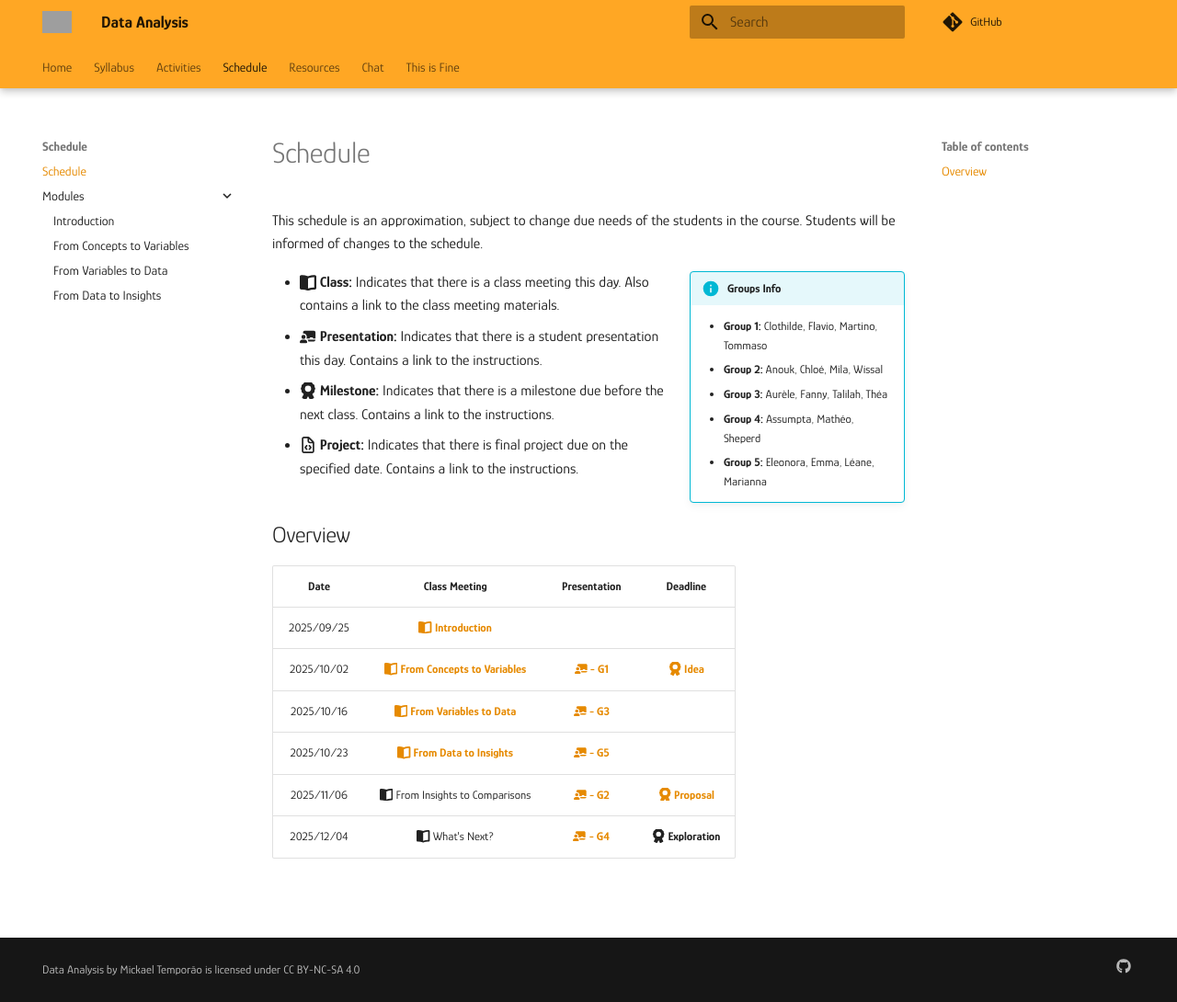
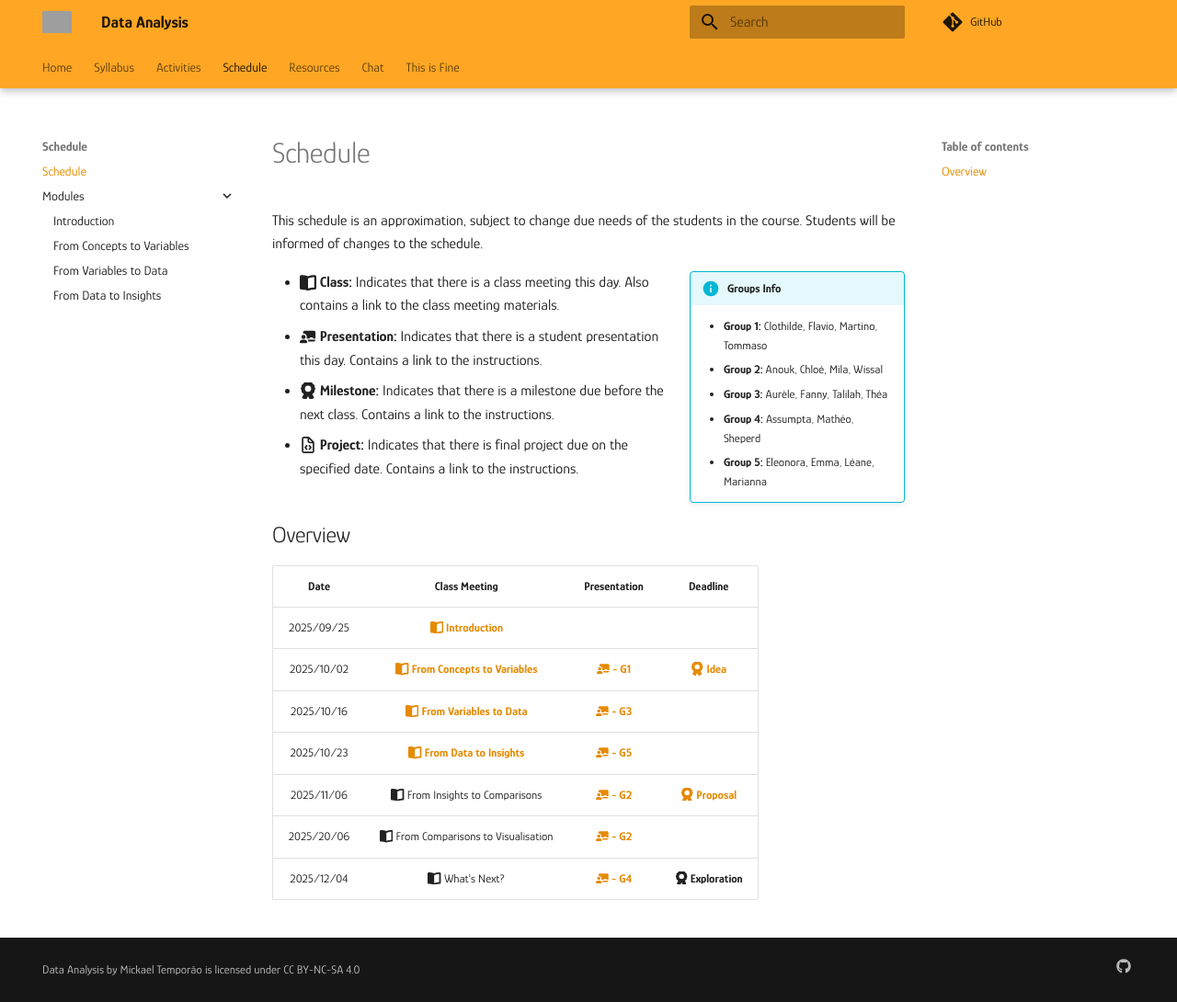
Before and after one commit to mickaeltemporao/data-analysis, an MkDocs documentation site: the page built from docs/schedule.md, in a window 1280 px wide and 1090 px high. Shown: the whole window at 92% size. Built offline with MkDocs 1.6.1 and Material for MkDocs 9.7.7, drawn with Linux system fonts in a browser that asks for light colours; comment, search, counter and statistics services are not loaded; grey boxes are pictures that could not be loaded.

Commit message:
fix missing schedule date

```diff
--- a/docs/schedule.md
+++ b/docs/schedule.md
@@ -17,44 +17,29 @@ This schedule is an approximation, subject to change due needs of the students i
 
 ## Overview
 
-  | Date       | Class Meeting                                                                          | Presentation                                                                | Deadline                                                                                                                                                   |
-  |:----------:|:--------------------------------------------------------------------------------------:|:---------------------------------------------------------------------------:|:----------------------------------------------------------------------------------------------------------------------------------------------------------:|
-  | 2025/09/25 | [:fontawesome-solid-book-open: **Introduction**](modules/introduction.md)              |                                                                             |                                                                                                                                                            |
-  | 2025/10/02 | [:fontawesome-solid-book-open: **From Concepts to Variables**](modules/variables.md)   | [**:fontawesome-solid-chalkboard-user: - G1**](activities/participation.md) | [**:fontawesome-solid-award: Idea**](activities/milestone-1.md)                                                                                            |
-  | 2025/10/16 | [:fontawesome-solid-book-open: **From Variables to Data**](modules/data.md)            | [**:fontawesome-solid-chalkboard-user: - G3**](activities/participation.md) |                                                                                                                                                            |
-  | 2025/10/23 |  [:fontawesome-solid-book-open: **From Data to Insights**](modules/exploration-1.md)    | [**:fontawesome-solid-chalkboard-user: - G5**](activities/participation.md) |                                                                                                                      |
-  | 2025/11/06 | :fontawesome-solid-book-open: From Insights to Comparisons                             | [**:fontawesome-solid-chalkboard-user: - G2**](activities/participation.md) |  [**:fontawesome-solid-award: Proposal**](activities/milestone-2.md)                                                                                                                                                          |
-  | 2025/12/04 | :fontawesome-solid-book-open: What's Next?                                             | [**:fontawesome-solid-chalkboard-user: - G4**](activities/participation.md) | **:fontawesome-solid-award: Exploration**                                                                                                                  |
+   | Date       | Class Meeting                                                                        | Presentation                                                                | Deadline                                                            |
+   |:----------:|:------------------------------------------------------------------------------------:|:---------------------------------------------------------------------------:|:-------------------------------------------------------------------:|
+   | 2025/09/25 | [:fontawesome-solid-book-open: **Introduction**](modules/introduction.md)            |                                                                             |                                                                     |
+   | 2025/10/02 | [:fontawesome-solid-book-open: **From Concepts to Variables**](modules/variables.md) | [**:fontawesome-solid-chalkboard-user: - G1**](activities/participation.md) | [**:fontawesome-solid-award: Idea**](activities/milestone-1.md)     |
+   | 2025/10/16 | [:fontawesome-solid-book-open: **From Variables to Data**](modules/data.md)          | [**:fontawesome-solid-chalkboard-user: - G3**](activities/participation.md) |                                                                     |
+   | 2025/10/23 | [:fontawesome-solid-book-open: **From Data to Insights**](modules/exploration-1.md)  | [**:fontawesome-solid-chalkboard-user: - G5**](activities/participation.md) |                                                                     |
+   | 2025/11/06 | :fontawesome-solid-book-open: From Insights to Comparisons                           | [**:fontawesome-solid-chalkboard-user: - G2**](activities/participation.md) | [**:fontawesome-solid-award: Proposal**](activities/milestone-2.md) |
+   | 2025/20/06 | :fontawesome-solid-book-open: From Comparisons to Visualisation                      | [**:fontawesome-solid-chalkboard-user: - G2**](activities/participation.md) | |
+   | 2025/12/04 | :fontawesome-solid-book-open: What's Next?                                           | [**:fontawesome-solid-chalkboard-user: - G4**](activities/participation.md) | **:fontawesome-solid-award: Exploration**                           |
 
-  <!-- | 2025/10/23 | [:fontawesome-solid-book-open: From Data to Insights](/modules/exploration-1.md)       | [**:fontawesome-solid-chalkboard-user: - G5**](activities/participation.md) | **:fontawesome-solid-award: Proposal**                                                                                                                     | -->
-  <!-- | 2025/11/06 | [:fontawesome-solid-book-open: From Insights to Comparisons](modules/exploration-2.md) | [**:fontawesome-solid-chalkboard-user: - G2**](activities/participation.md) |                                                                                                                                                            | -->
-  <!-- | 2025/12/04 | [:fontawesome-solid-book-open: What's Next?](modules/next.md)                          | [**:fontawesome-solid-chalkboard-user: - G4**](activities/participation.md) | **:fontawesome-solid-award: Exploration**                                                                                                                  | -->
-  <!-- | 2025/10/23 | [:fontawesome-solid-book-open: From Data to Insights](/modules/exploration-1.md)       | [**:fontawesome-solid-chalkboard-user: - G3**](activities/participation.md) | [**:fontawesome-solid-award: Proposal**](https://colab.research.google.com/github/mickaeltemporao/data-analysis/blob/main/materials/assignment-2.ipynb)    | -->
-  <!-- | 2025/12/04 | [:fontawesome-solid-book-open: What's Next?](modules/next.md)                          |                                                                             | [**:fontawesome-solid-award: Exploration**](https://colab.research.google.com/github/mickaeltemporao/data-analysis/blob/main/materials/assignment-3.ipynb) | -->
-
-<!-- ### Second Semester -->
-<!---->
-<!-- | Date       | Class Meeting | Presentation                                                               | Deadline | -->
-<!-- | :-:        | :-:           | :-:                                                                        | :-:      | -->
-<!-- | 2025/02/05 | [:fontawesome-solid-book-open: From Comparisons to Transformations](modules/wrangling.md) |                                                                            |          | -->
-<!-- | 2025/02/19 | [:fontawesome-solid-book-open: From Transformations to Models](modules/modeling.md) | [**:fontawesome-solid-chalkboard-user: - G1**](activities/participation.md/#s2-the-group-presenting) | [**:fontawesome-solid-award: Update**](activities/m4-analysis.md)     | -->
-<!-- | 2025/02/26 | [:fontawesome-solid-book-open: From Models to Predictions](modules/inference.md) | [**:fontawesome-solid-chalkboard-user: - G2**](activities/participation.md/#s2-the-group-presenting) | | -->
-<!-- | 2025/03/12 | [:fontawesome-solid-book-open: From Predictions to Explanations](modules/explanation.md) |[**:fontawesome-solid-chalkboard-user: - G3**](activities/participation.md/#s2-the-group-presenting) |  | -->
-<!-- | 2025/03/19 | [:fontawesome-solid-book-open: From Explanations to Communication](modules/communication.md) |[**:fontawesome-solid-chalkboard-user: - G4**](activities/participation.md/#s2-the-group-presenting) | | -->
-<!-- | 2025/03/26 | :fontawesome-solid-book-open: From Communication to Publication |                                                                            | | -->
-<!-- | 2025/04/15 | |                                                                            | [**:fontawesome-regular-file-code: Project**](activities/project.md)| -->
-<!---->
-<!-- **:fontawesome-solid-award: Modeling** -->
-<!-- analysis.md -->
-<!-- modeling.md -->
-<!-- inference.md -->
-<!-- communication.md -->
-<!-- publication.md -->
-
+  <!-- [:fontawesome-solid-book-open: From Data to Insights](/modules/exploration-1.md)       | | -->
+  <!-- [:fontawesome-solid-book-open: From Insights to Comparisons](modules/exploration-2.md) | | -->
+  <!-- [:fontawesome-solid-book-open: What's Next?](modules/next.md)                          | | [**:fontawesome-solid-award: Exploration**](https://colab.research.google.com/github/mickaeltemporao/data-analysis/blob/main/materials/assignment-3.ipynb) | -->
+<!-- [:fontawesome-solid-book-open: From Comparisons to Transformations](modules/wrangling.md) |                                                                            |          | -->
+<!-- [:fontawesome-solid-book-open: From Transformations to Models](modules/modeling.md) | [**:fontawesome-solid-chalkboard-user: - G1**](activities/participation.md/#s2-the-group-presenting) | [**:fontawesome-solid-award: Update**](activities/m4-analysis.md)     | -->
+<!-- [:fontawesome-solid-book-open: From Models to Predictions](modules/inference.md) | [**:fontawesome-solid-chalkboard-user: - G2**](activities/participation.md/#s2-the-group-presenting) | | -->
+<!-- [:fontawesome-solid-book-open: From Predictions to Explanations](modules/explanation.md) |[**:fontawesome-solid-chalkboard-user: - G3**](activities/participation.md/#s2-the-group-presenting) |  | -->
+<!-- [:fontawesome-solid-book-open: From Explanations to Communication](modules/communication.md) |[**:fontawesome-solid-chalkboard-user: - G4**](activities/participation.md/#s2-the-group-presenting) | | -->
+<!-- :fontawesome-solid-book-open: From Communication to Publication |                                                                            | | -->
 <!-- From Comparisons to Patterns -->
 <!-- From Comparisons to Trends -->
-<!--  From Data to Summaries -->
-<!--  From Concepts to Variables -->
+<!-- From Data to Summaries -->
+<!-- From Concepts to Variables -->
 <!-- From Transformation to Models -->
 <!-- From Models to Inference -->
 <!-- From Inference to Intuition -->
```
